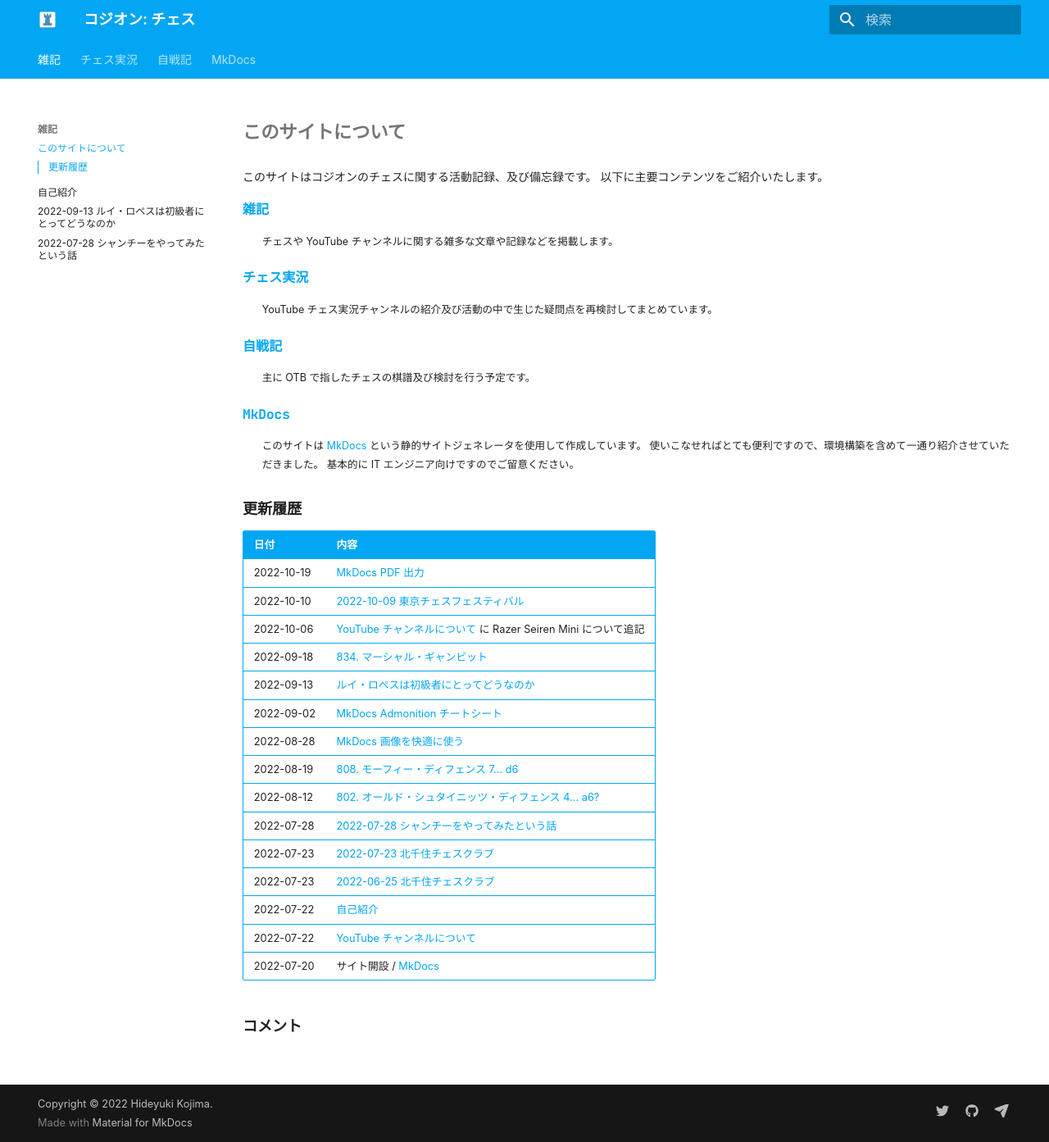
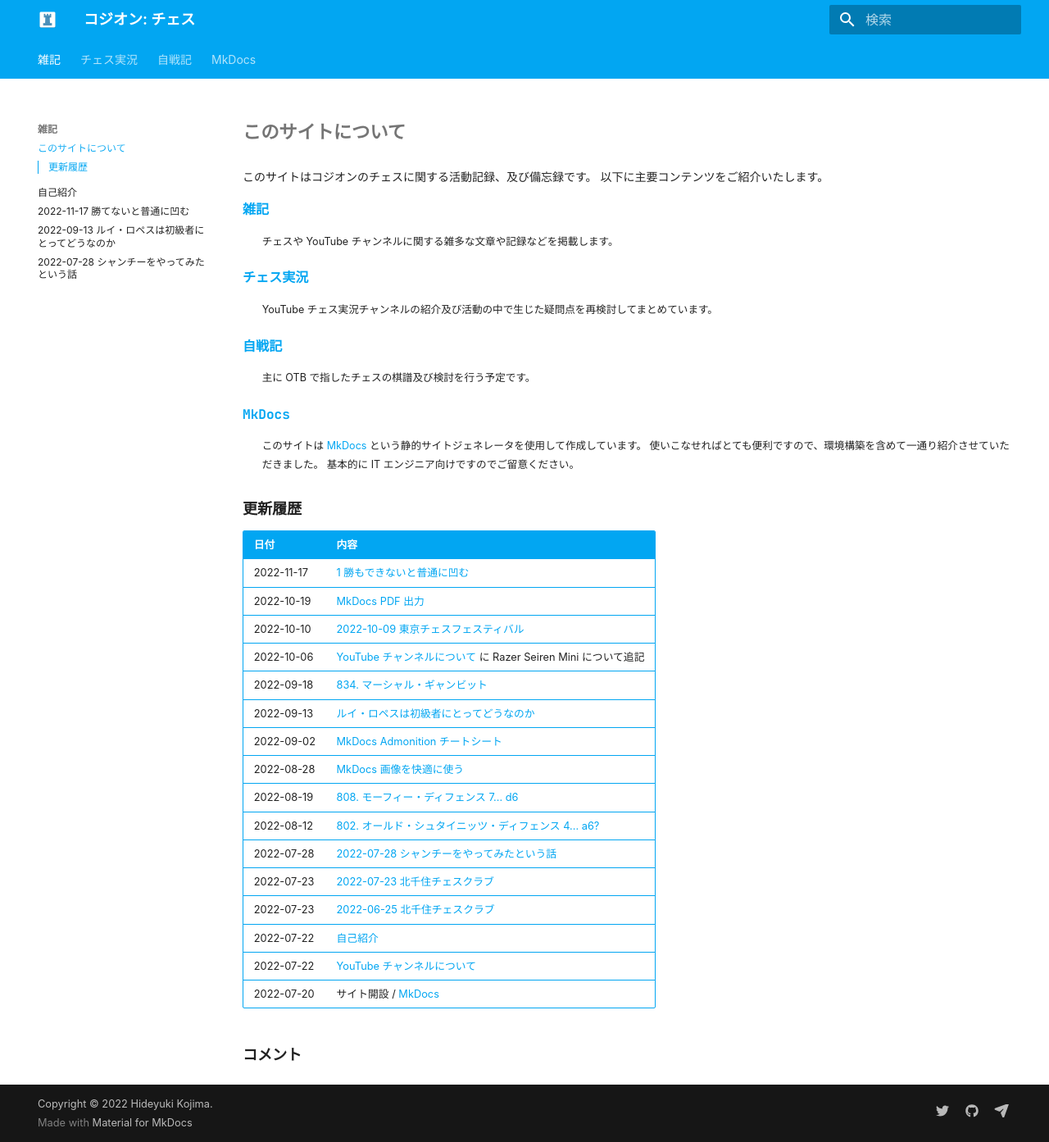
Before and after one commit to kojion/chess, an MkDocs documentation site: the page built from docs/index.md, in a window 1280 px wide and 1393 px high. Shown: the whole window at 82% size. Built offline with MkDocs 1.6.1 and Material for MkDocs 9.7.7, drawn with Linux system fonts in a browser that asks for light colours; some web fonts are replaced; comment, search, counter and statistics services are not loaded; some of the changed lines change nothing that is shown.

Commit message:
1 勝もできないと普通に凹む

```diff
--- a/docs/index.md
+++ b/docs/index.md
@@ -21,6 +21,7 @@
 
 |日付|内容|
 |:--|:--|
+|2022-11-17|[1 勝もできないと普通に凹む](note/20221117.md)|
 |2022-10-19|[MkDocs PDF 出力](mkdocs/009.md)|
 |2022-10-10|[2022-10-09 東京チェスフェスティバル](otb/2022/1009.md)|
 |2022-10-06|[YouTube チャンネルについて](youtube/index.md) に Razer Seiren Mini について追記|
--- /dev/null
+++ b/docs/note/20221117.md
@@ -0,0 +1,46 @@
+---
+description: 勝てないので愚痴です。
+---
+
+# 2022-11-17 勝てないと普通に凹む
+
+!!! warning "愚痴"
+
+    私の愚痴成分が含まれている文章です。
+    ご注意ください。
+
+## 1 勝もできないと普通に凹む
+
+OTB[^1] は確かに楽しいことが多いです。
+普段ネットで練習しているコンピュータゲームらしきものが、突然マインドスポーツとして立ち上がってくる瞬間でもあります。
+そして勿論、成績が良いと気分が良くなります。
+勝ち越すことができていれば万々歳ですが、別に勝ち越しでなくても 1 回くらいでも勝てれば良いのです。
+
+そしてこの前参加した [東京チェスフェスティバル 2022](../otb/2022/1009.md) ですが、結果は **1 ドロー 2 敗** でした。
+1 勝もできないだけでもメンタルに来るのに 3 戦目の不甲斐ない試合内容にショックを受けてしまいました。
+当日は天気予報が悪かったので電車で行ったのですが、試合が終わって外に出るとしとしとと雨が降り始めて意気消沈したまま帰路につきました。
+天気とともに最悪な気分が増幅されました。
+家に帰ったらやけ酒です。
+
+チェスは勝てなくても楽しいという人はいるかもしれませんし、それについては良いことだと思います。
+ある趣味のどこに楽しさを求めるかは人それぞれですし、チェスをプレイしているだけで楽しい、とんでもない内容で負けても楽しいということであればそれでよろしいのではないかと思います。
+しかし私は前述の通り、さすがに成績が悪くても楽しいとは思いません。
+チェスは勝ちを目指すゲームなのにもかかわらず、それが 1 回も達成できなかったのです。
+これが面白いわけがありません。
+そしてチェスは運が絡まないゲームなので、原因は間違いなく **自分自身の弱さ、至らなさ** にあります。
+
+チェスクラブに行った際には 2 試合くらいしかできないことが多いですし対戦相手が格上のことも多いので全敗してもそこまで凹まないのですが、試合内容がひどかった時はさすがに凹みます。
+今年や去年にチェスを始めたわけでもないのに何故今更こんなひどいミスをしてしまうのか、考えてしまいます。
+
+ただ、勝つ人が発生したら必ず負ける人が発生します。
+**全員が勝者とは絶対にいきません** 。
+もしすべての参加者に勝ちと負けが完全ランダムで与えられるとしたら、任意の人物がそれなりに高い確率で必ず負け越し、時には全敗します。
+なので本来は特に凡庸な実力の持ち主にとっては、チェスの大会に出て結果が芳しくないということはそれほど珍しいことではないはずなのです。
+それによくよく考えてみると私は OTB 大会に参加したのはこれが初めてではありませんし、今まで参加してきた数回の大会の中で
+**1 勝もできなかったのはこれが初めて** なので全体的に見ると成績はそこまで悪くなかったのではないかと思い直しました。
+といってもメンタル・ダメージが大きく、少なくとも今年は再度大会に出ようと思いません。
+ゆっくりと力を蓄えようと思います。
+
+改めて思うのですが、時には成績が芳しくなくても大会に足繁く通うプレイヤーは本当にすごい精神力だと思います。
+
+[^1]: OTB は Over The Board の略で対面で人と指すチェス
--- a/mkdocs.yml
+++ b/mkdocs.yml
@@ -10,6 +10,7 @@ nav:
   - 雑記:
     - index.md
     - note/introduction.md
+    - note/20221117.md
     - note/20220913.md
     - note/20220728.md
   - チェス実況:
```
